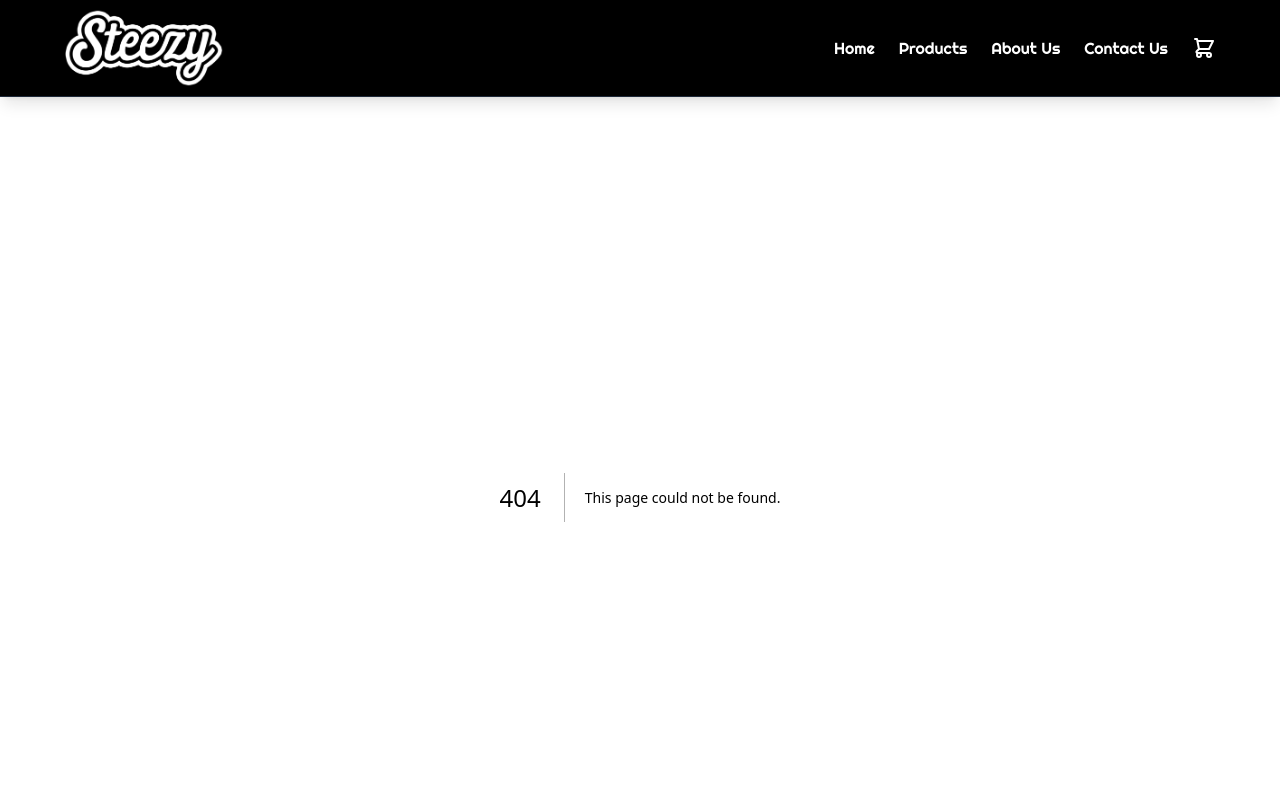
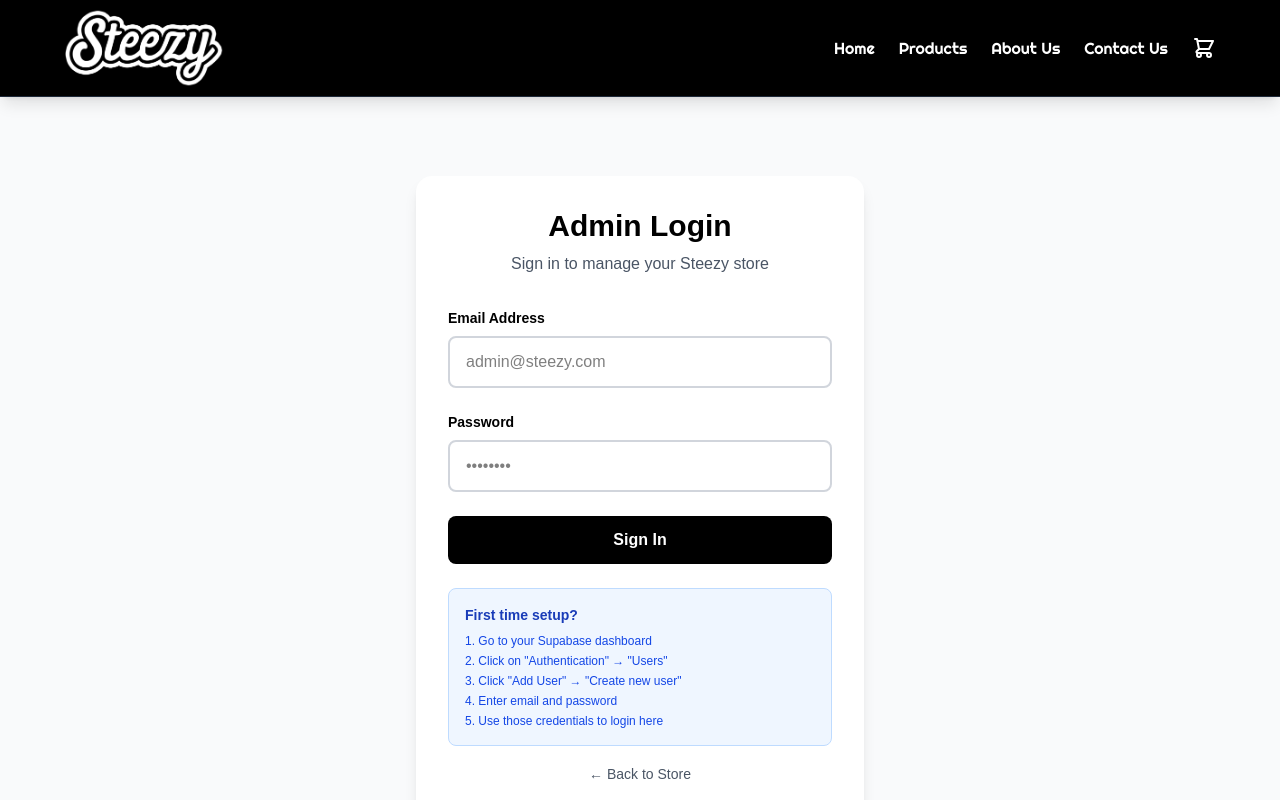
Before and after one commit to judeex18/steezy-clothing, a Next.js app: page /admin/login in a window 1280 px wide. Before the commit this address had no page. Shown: the top 800 px of the page. Built offline with nearby package versions, Linux system fonts and the light colour scheme; no server answers.

Commit message:
Add admin login page with setup instructions

```diff
--- /dev/null
+++ b/app/admin/login/page.js
@@ -0,0 +1,115 @@
+"use client";
+
+import { useState } from "react";
+import { supabase } from "../../lib/supabase";
+import { useRouter } from "next/navigation";
+
+export default function AdminLogin() {
+  const [email, setEmail] = useState("");
+  const [password, setPassword] = useState("");
+  const [loading, setLoading] = useState(false);
+  const [error, setError] = useState("");
+  const router = useRouter();
+
+  const handleLogin = async (e) => {
+    e.preventDefault();
+    setLoading(true);
+    setError("");
+
+    try {
+      const { data, error } = await supabase.auth.signInWithPassword({
+        email,
+        password,
+      });
+
+      if (error) throw error;
+
+      router.push("/admin/products");
+    } catch (error) {
+      setError(error.message);
+    } finally {
+      setLoading(false);
+    }
+  };
+
+  return (
+    <div className="min-h-screen bg-gray-50 flex items-center justify-center px-4">
+      <div className="max-w-md w-full">
+        <div className="bg-white rounded-2xl shadow-lg p-8">
+          <div className="text-center mb-8">
+            <h1 className="text-3xl font-bold text-black mb-2">Admin Login</h1>
+            <p className="text-gray-600">
+              Sign in to manage your Steezy store
+            </p>
+          </div>
+
+          {error && (
+            <div className="mb-4 p-4 bg-red-50 border border-red-200 rounded-lg">
+              <p className="text-red-600 text-sm">{error}</p>
+            </div>
+          )}
+
+          <form onSubmit={handleLogin} className="space-y-6">
+            <div>
+              <label className="block text-sm font-semibold mb-2 text-black">
+                Email Address
+              </label>
+              <input
+                type="email"
+                value={email}
+                onChange={(e) => setEmail(e.target.value)}
+                className="w-full px-4 py-3 border-2 border-gray-300 rounded-lg focus:border-black focus:outline-none text-black"
+                placeholder="admin@steezy.com"
+                required
+              />
+            </div>
+
+            <div>
+              <label className="block text-sm font-semibold mb-2 text-black">
+                Password
+              </label>
+              <input
+                type="password"
+                value={password}
+                onChange={(e) => setPassword(e.target.value)}
+                className="w-full px-4 py-3 border-2 border-gray-300 rounded-lg focus:border-black focus:outline-none text-black"
+                placeholder="••••••••"
+                required
+              />
+            </div>
+
+            <button
+              type="submit"
+              disabled={loading}
+              className="w-full bg-black text-white py-3 rounded-lg font-semibold hover:bg-gray-800 transition-colors disabled:opacity-50 disabled:cursor-not-allowed"
+            >
+              {loading ? "Signing in..." : "Sign In"}
+            </button>
+          </form>
+
+          <div className="mt-6 p-4 bg-blue-50 border border-blue-200 rounded-lg">
+            <p className="text-sm text-blue-800 font-semibold mb-2">
+              First time setup?
+            </p>
+            <ol className="text-xs text-blue-700 space-y-1 list-decimal list-inside">
+              <li>Go to your Supabase dashboard</li>
+              <li>Click on "Authentication" → "Users"</li>
+              <li>Click "Add User" → "Create new user"</li>
+              <li>Enter email and password</li>
+              <li>Use those credentials to login here</li>
+            </ol>
+          </div>
+
+          <div className="mt-4 text-center">
+            <a
+              href="/"
+              className="text-sm text-gray-600 hover:text-black transition-colors"
+            >
+              ← Back to Store
+            </a>
+          </div>
+        </div>
+      </div>
+    </div>
+  );
+}
--- a/app/admin/products/page.js
+++ b/app/admin/products/page.js
@@ -1,6 +1,7 @@
 "use client";
 
 import { useEffect, useState } from "react";
+import { useRouter } from "next/navigation";
 import {
   supabase,
   getProducts,
@@ -11,6 +12,7 @@ import {
 } from "../../lib/supabase";
 
 export default function AdminProducts() {
+  const router = useRouter();
   const [user, setUser] = useState(null);
   const [products, setProducts] = useState([]);
   const [loading, setLoading] = useState(true);
@@ -32,14 +34,18 @@ export default function AdminProducts() {
       const {
         data: { user },
       } = await supabase.auth.getUser();
+
+      if (!user) {
+        router.push("/admin/login");
+        return;
+      }
+
       setUser(user);
-      if (user) {
       await loadProducts();
-      }
       setLoading(false);
     };
     checkUser();
-  }, []);
+  }, [router]);
 
   const loadProducts = async () => {
     try {
@@ -137,6 +143,11 @@ export default function AdminProducts() {
     }
   };
 
+  const handleLogout = async () => {
+    await supabase.auth.signOut();
+    router.push("/admin/login");
+  };
+
   if (loading) return <div>Loading...</div>;
 
   if (!user) {
@@ -149,15 +160,27 @@ export default function AdminProducts() {
   }
 
   return (
+    <div className="min-h-screen bg-gray-50 p-6">
+      <div className="max-w-7xl mx-auto">
+        <div className="flex justify-between items-center mb-8">
           <div>
-      <div className="flex justify-between items-center mb-6">
-        <h1 className="text-3xl font-bold">Admin - Products</h1>
+            <h1 className="text-3xl font-bold text-black">Product Management</h1>
+            <p className="text-gray-600 mt-1">Manage your Steezy products</p>
+          </div>
+          <div className="flex gap-3">
             <button
               onClick={() => setShowForm(!showForm)}
-          className="bg-blue-500 text-white px-4 py-2 rounded hover:bg-blue-600"
+              className="bg-black text-white px-6 py-3 rounded-lg hover:bg-gray-800 transition-colors font-semibold"
             >
-          {showForm ? "Cancel" : "Add Product"}
+              {showForm ? "Cancel" : "+ Add Product"}
             </button>
+            <button
+              onClick={handleLogout}
+              className="bg-red-500 text-white px-6 py-3 rounded-lg hover:bg-red-600 transition-colors font-semibold"
+            >
+              Logout
+            </button>
+          </div>
         </div>
 
       {showForm && (
```
Also changed, not shown: 1 other file (tests, documents, lock files or other folders). Lines whose indentation alone changed are shown as unchanged.
